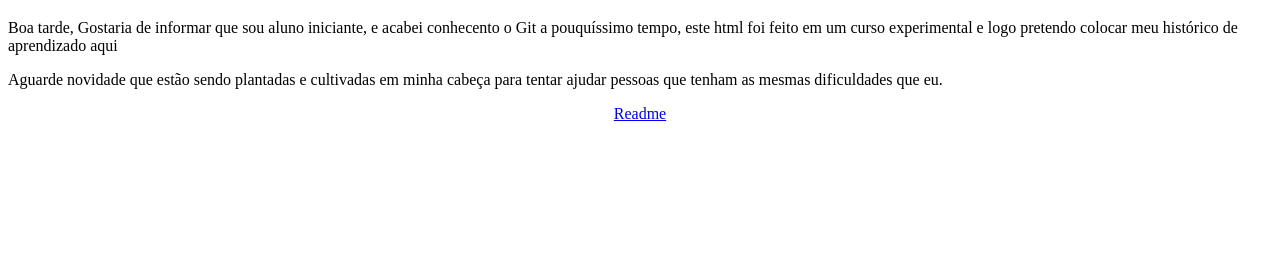
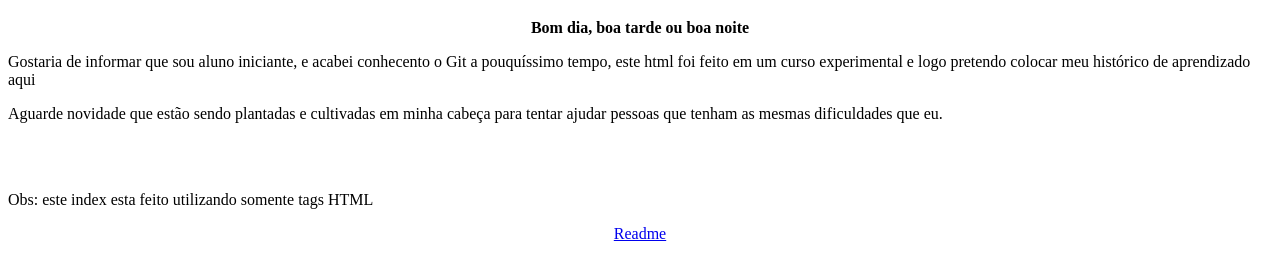
Before and after one commit to davisxavier/Ola-mundo, a plain HTML site: page index.html in a window 1280 px wide. Shown: the part 61-338 px from the top of the page. Drawn offline with Linux system fonts and the light colour scheme.

Commit message:
mudadinhas nas tags html

```diff
--- a/index.html
+++ b/index.html
@@ -8,8 +8,12 @@
 </head>
 <body>
     <h1 style="text-align: center;">Olá, mundo!</h1>
-    <p>Boa tarde, Gostaria de informar que sou aluno iniciante, e acabei conhecento o Git a pouquíssimo tempo, este html foi feito em um curso experimental e logo pretendo colocar meu histórico de aprendizado aqui</p>
+    <p style="text-align: center;"><strong>Bom dia, boa tarde ou boa noite</strong></p>
+    <p>Gostaria de informar que sou aluno iniciante, e acabei conhecento o Git a pouquíssimo tempo, este html foi feito em um curso experimental e logo pretendo colocar meu histórico de aprendizado aqui</p>
     <p>Aguarde novidade que estão sendo plantadas e cultivadas em minha cabeça para tentar ajudar pessoas que tenham as mesmas dificuldades que eu.</p>
+    <br>
+    <br>
+    <p>Obs: este index esta feito utilizando somente tags HTML</p>
     <p style="text-align: center;"><a href="readme.md">Readme</a></p>
 </body>
 </html>
```
